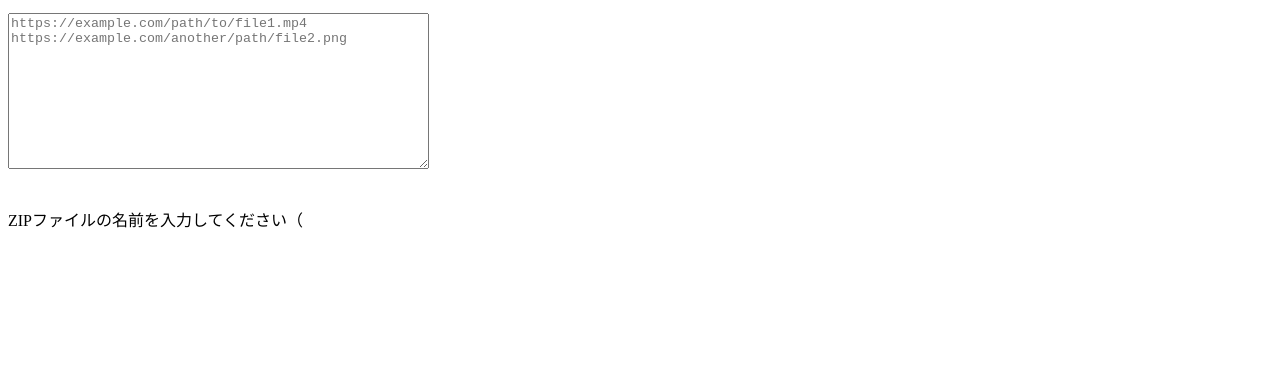
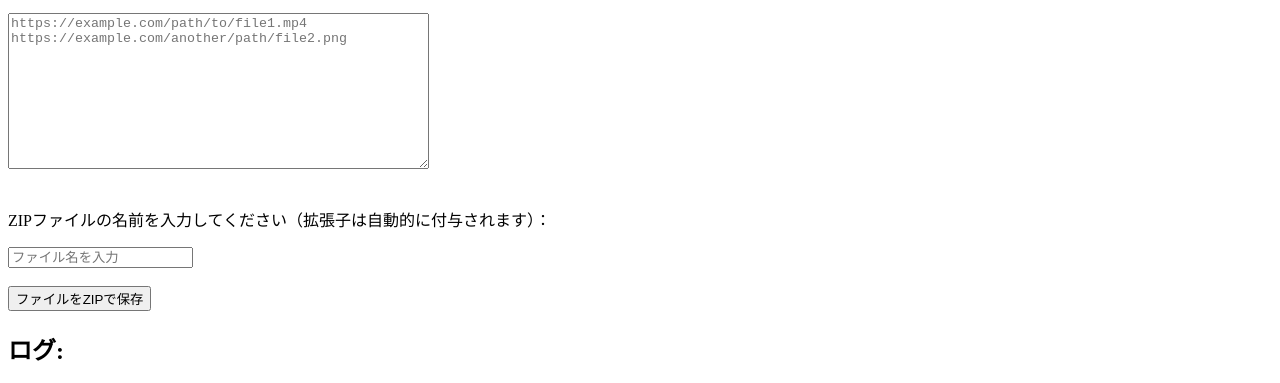
Before and after one commit to pokemogukunns/MP3-MP4, a plain HTML site: page 0/index.html in a window 1280 px wide. Shown: the part 116-499 px from the top of the page. Drawn offline with nearby package versions, Linux system fonts and the light colour scheme.

Commit message:
Update index.html

```diff
--- a/0/index.html
+++ b/0/index.html
@@ -59,4 +59,12 @@
     <p>保存したいファイルのリンクを1行ごとに入力してください（mp4, png, html, js, css, pyなど）：</p>
     <textarea id="fileUrls" rows="10" cols="50" placeholder="https://example.com/path/to/file1.mp4&#10;https://example.com/another/path/file2.png"></textarea>
     <br><br>
-    <p>ZIPファイルの名前を入力してください（
+    <p>ZIPファイルの名前を入力してください（拡張子は自動的に付与されます）：</p>
+    <input type="text" id="zipFileName" placeholder="ファイル名を入力">
+    <br><br>
+    <button onclick="downloadFiles()">ファイルをZIPで保存</button>
+
+    <h2>ログ:</h2>
+    <div id="log" style="border: 1px solid #000; padding: 10px; height: 200px; overflow-y: scroll; background-color: #f9f9f9;"></div>
+</body>
+</html>
```
